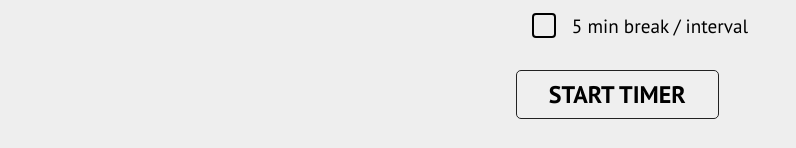
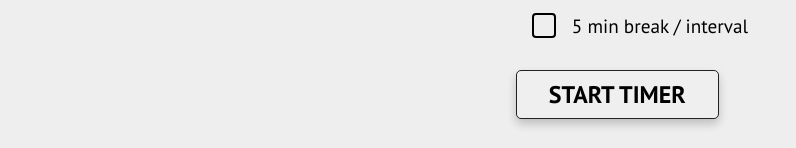
Before and after one commit to listet/individuellUppgiftUXUI, a React (Vite) app: page /TimerPage in a window 1280 px wide. Shown: the part 649-797 px from the top of the page, without its empty margins (0-796 px from the left). Built offline with nearby package versions, Linux system fonts and the light colour scheme; what easytimer.js would draw is missing.

Commit message:
kommentarer

```diff
--- a/src/components/abortButton/AbortButton.jsx
+++ b/src/components/abortButton/AbortButton.jsx
@@ -19,7 +19,11 @@ function AbortButton() {
             <motion.button
                 className='abort-button'
                 whileHover={{ backgroundColor: '#22222240' }}
-                whileTap={{ scale: 0.95 }}
+                whileTap={{
+                    scale: 0.95,
+                    boxShadow: '0 1px 3px rgba(0, 0, 0, 0.4)',
+                    transition: { duration: 0.05 }
+                }}
             >ABORT TIMER
             </motion.button>
         </Link>
--- a/src/components/abortButton/abortButton.css
+++ b/src/components/abortButton/abortButton.css
@@ -8,4 +8,5 @@
     border: 1px solid rgba(34, 34, 34, 0.6);
     border-radius: 5px;
     cursor: pointer;
+    box-shadow: 0 5px 10px rgba(0, 0, 0, 0.2);
 }
--- a/src/pages/alarmViewPage/AlarmViewPage.jsx
+++ b/src/pages/alarmViewPage/AlarmViewPage.jsx
@@ -46,7 +46,11 @@ function AlarmViewPage() {
                 <motion.button
                     className='newTimer-button'
                     whileHover={{ backgroundColor: '#ffffff99' }}
-                    whileTap={{ scale: 0.95 }}
+                    whileTap={{
+                        scale: 0.95,
+                        boxShadow: '0 1px 3px rgba(0, 0, 0, 0.4)',
+                        transition: { duration: 0.05 }
+                    }}
                 >
                     SET NEW TIMER
                 </motion.button>
--- a/src/pages/alarmViewPage/alarmViewPage.css
+++ b/src/pages/alarmViewPage/alarmViewPage.css
@@ -47,5 +47,5 @@
     border: 1px solid rgba(255, 255, 255, 0.6);
     border-radius: 5px;
     cursor: pointer;
-    /* transition: background-color 0.2s; */
+    box-shadow: 0 5px 10px rgba(223, 223, 223, 0.2);
 }
--- a/src/pages/analogTimerPage/AnalogTimerPage.jsx
+++ b/src/pages/analogTimerPage/AnalogTimerPage.jsx
@@ -8,14 +8,13 @@ import AbortButton from "../../components/abortButton/AbortButton";
 
 function AnalogTimerPage() {
 
-    const time = timerStore((state) => state.time);
     const totalSeconds = timerStore((state) => state.getTotalTimeInSeconds());
     const isRunning = timerStore((state) => state.isRunning);
     const initialTime = timerStore((state) => state.initialTime);
-    const secondDegrees = useMotionValue(0); // Vad gör motion value?
+    const secondDegrees = useMotionValue(0);
     const minuteDegrees = useMotionValue(0);
 
-    //Räknar ut och visar visarna om den kör
+    //Räknar ut position för visarna om timern är igång
     useEffect(() => {
         if (isRunning) {
             const remainingSeconds = totalSeconds % 60;
@@ -24,20 +23,7 @@ function AnalogTimerPage() {
             secondDegrees.set(360 - (remainingSeconds / 60) * 360);
             minuteDegrees.set(360 - (totalElapsedSeconds / initialTime) * 360);
         }
-    }, [totalSeconds, isRunning, secondDegrees, minuteDegrees, time]);
-
-    //Uppdaterar grafiken varje sekund
-    // useEffect(() => {
-    //     let timerInterval;
-
-    //     if (isRunning) {
-    //         timerInterval = setInterval(() => {
-    //             timerStore.getState().setTime(time - 1);
-    //         }, 1000);
-    //     }
-
-    //     return () => clearInterval(timerInterval);
-    // }, [isRunning, time]);
+    }, [totalSeconds, isRunning, secondDegrees, minuteDegrees]);
 
     return (
         <section className="analogTimerPage-wrapper">
--- a/src/pages/textTimerPage/TextTimerPage.jsx
+++ b/src/pages/textTimerPage/TextTimerPage.jsx
@@ -10,6 +10,7 @@ function TextTimerPage() {
     const isRunning = timerStore((state) => state.isRunning);
     const [formattedTime, setFormattedTime] = useState('');
 
+    //Gör nummer till text
     const numberToText = (number) => {
         const numbersInSwedish = [
             'NOLL', 'EN', 'TVÅ', 'TRE', 'FYRA', 'FEM', 'SEX',
@@ -31,12 +32,14 @@ function TextTimerPage() {
         return numbersInSwedish[number] || `${number}`;
     };
 
+    //Formaterar tiden till text
     const formatTime = (timeInSeconds) => {
         const minutes = Math.floor(timeInSeconds);
         const seconds = Math.round((timeInSeconds % 1) * 60); // Runda sekunder
         return `${numberToText(minutes)} MINUTER OCH ${numberToText(seconds)} SEKUNDER KVAR`;
     };
 
+    //Hook som körs när time ändras, anropar formatTime
     useEffect(() => {
         const newFormattedTime = formatTime(time);
         setFormattedTime(newFormattedTime);
--- a/src/pages/timerPage/TimerPage.jsx
+++ b/src/pages/timerPage/TimerPage.jsx
@@ -3,7 +3,7 @@ import decrement from '../../assets/decrement.png'
 import increment from '../../assets/increment.png'
 import Nav from '../../components/nav/Nav'
 import timerStore from '../../../timerStore'
-import { Link, useNavigate } from 'react-router-dom'
+import { useNavigate } from 'react-router-dom'
 import { useEffect } from 'react'
 import { motion } from 'framer-motion'
 
@@ -94,18 +94,21 @@ function TimerPage() {
                     />
                     <p className='inline-text'>5 min break / interval</p>
                 </article>
-                <Link
-                    aria-label='Navigate to countdown'
-                    to="/AnalogTimerPage">
                 <motion.button
                     className='startTimer-button'
-                        onClick={startTimer}
+                    onClick={() => {
+                        startTimer();
+                        navigate('/AnalogTimerPage');
+                    }}
                     whileHover={{ backgroundColor: '#22222240' }}
-                        whileTap={{ scale: 0.95 }}
+                    whileTap={{
+                        scale: 0.95,
+                        boxShadow: '0 1px 3px rgba(0, 0, 0, 0.4)',
+                        transition: { duration: 0.05 }
+                    }}
                 >
                     START TIMER
                 </motion.button>
-                </Link>
             </section>
         </section>
     )
--- a/src/pages/timerPage/timerPage.css
+++ b/src/pages/timerPage/timerPage.css
@@ -72,5 +72,5 @@
     cursor: pointer;
     text-decoration: none;
     color: black;
-    /* transition: background-color 0.2s; */
+    box-shadow: 0 5px 10px rgba(0, 0, 0, 0.2);
 }
--- a/timerStore.js
+++ b/timerStore.js
@@ -20,7 +20,7 @@ const timerStore = create((set, get) => ({
         set({ time: newTime });
     },
 
-    // Funktion för att sätta ny initial tid (i sekunder) för att beräkna visar-position på analog klocka
+    // Funktion för att sätta ny initial tid (i sekunder för att beräkna visar-position på analog klocka)
     setInitialTime: (newInitialTime) => {
         set({ initialTime: newInitialTime * 60 });
     },
@@ -73,6 +73,10 @@ const timerStore = create((set, get) => ({
             set({ initialTime: selectedTime * 60 });
             timer.start({ countdown: true, startValues: { minutes: Math.floor(selectedTime) } });
 
+            // Ta bort tidigare lyssnare för att förhindra duplicering
+            timer.removeEventListener('secondsUpdated');
+            timer.removeEventListener('targetAchieved');
+
             // Uppdatera timer-tid varje sekund
             timer.addEventListener('secondsUpdated', () => {
                 const timeValues = timer.getTimeValues();
@@ -116,7 +120,7 @@ const timerStore = create((set, get) => ({
         set({ breakTime: 5 * 60, isBreakRunning: true }); // Återställ till 5 minuter
         breakTimer.start({ countdown: true, startValues: { minutes: 5 } });
 
-        // Uppdatera paus-tiden varje sekund
+        // Uppdatera paus-tiden
         breakTimer.addEventListener('secondsUpdated', () => {
             const timeValues = breakTimer.getTimeValues();
             set({ breakTime: timeValues.minutes * 60 + timeValues.seconds });
@@ -128,10 +132,6 @@ const timerStore = create((set, get) => ({
             set({ isBreakRunning: false });
             set({ time: get().initialTime / 60 });
             await get().startTimer();
-            // const navigate = get().navigate;
-            // if (navigate) {
-            //     await navigate('/AnalogTimerPage');
-            // }
         });
     },
 
```
Lines whose indentation alone changed are shown as unchanged.
